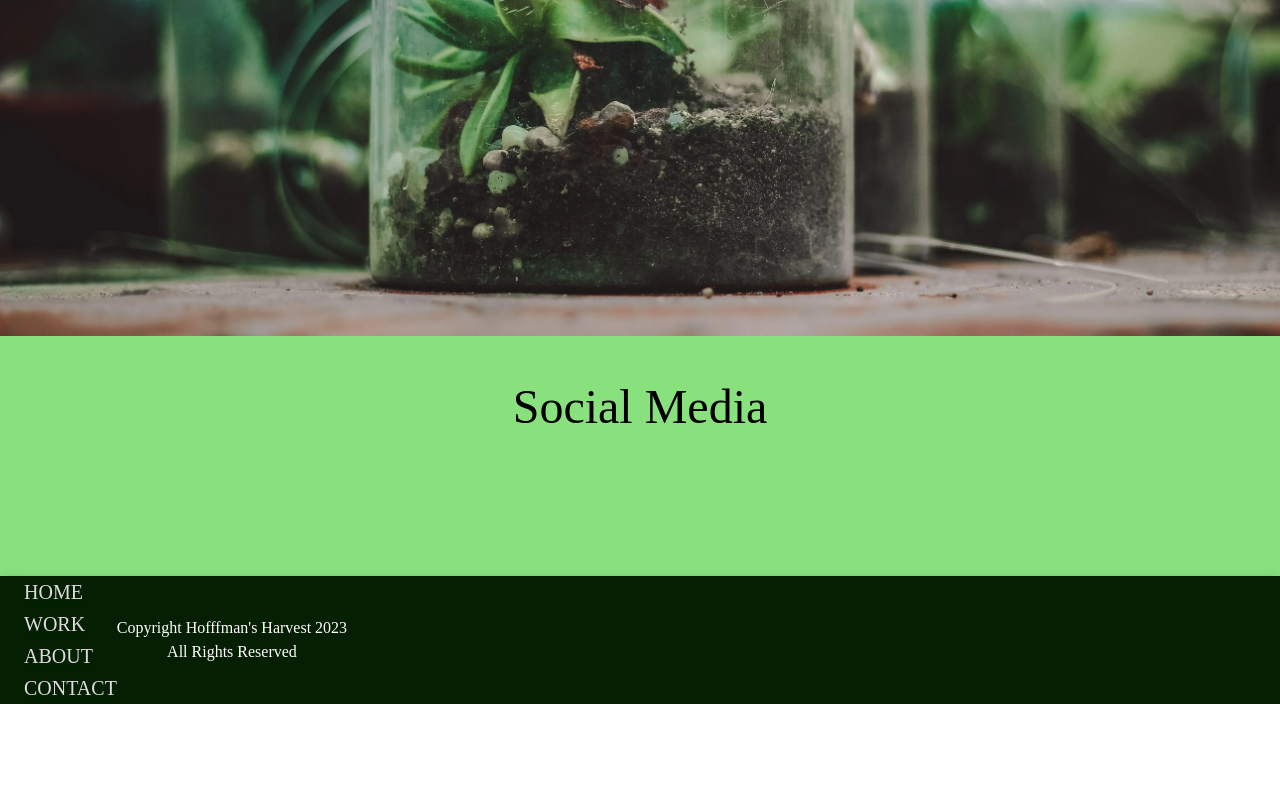
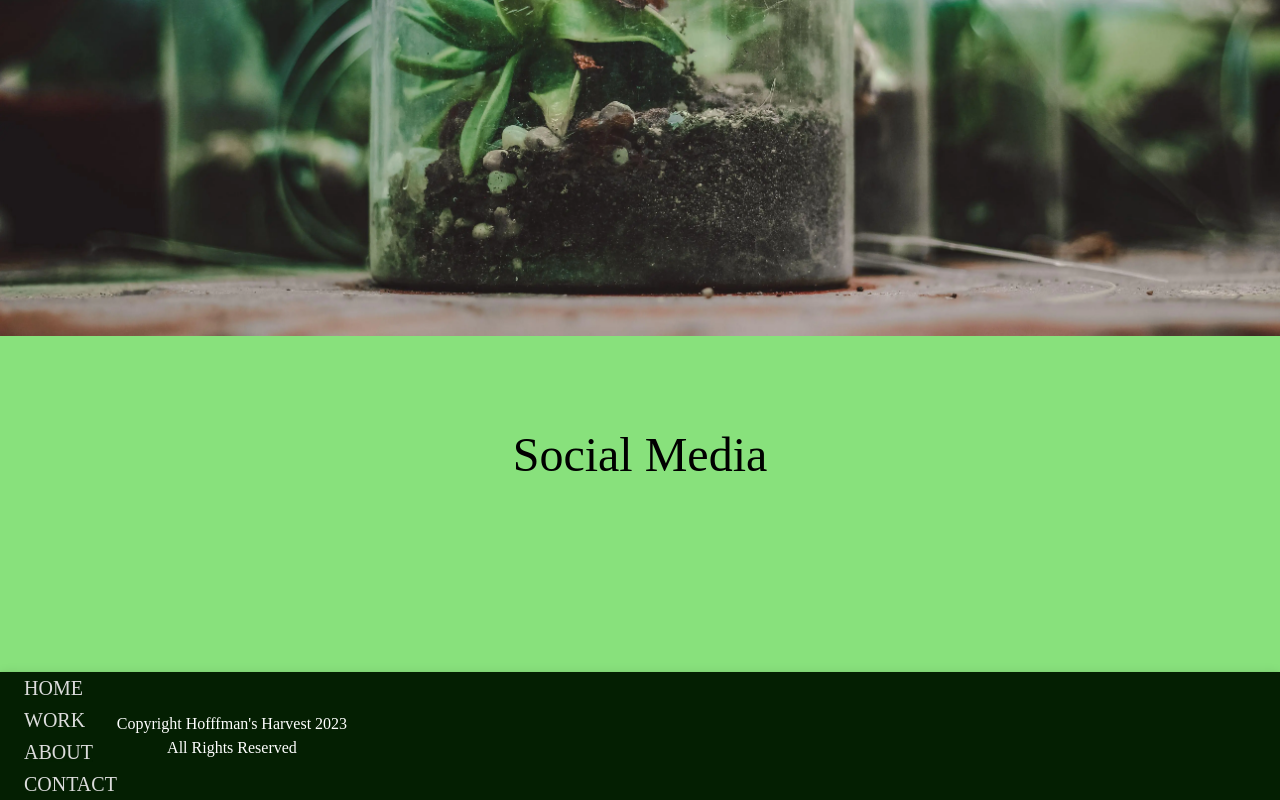
Before and after one commit to SABaltz/hoffmans-harvest, a React (Create React App) app: page / in a window 1280 px wide. Shown: the part 528-1328 px from the top of the page. Before the commit the page ends 1232 px from the top, so only its background shows below. Built offline with nearby package versions, Linux system fonts and the light colour scheme.

Commit message:
Add padding to social media section

```diff
--- a/src/components/home-page/HomePage.tsx
+++ b/src/components/home-page/HomePage.tsx
@@ -37,6 +37,8 @@ export default function HomePage() {
                 sx={{
                     width: '100vw',
                     height: '30vh',
+                    paddingBottom: '3rem',
+                    paddingTop: '3rem',
                     backgroundColor: secondaryColor,
                     ...centerVertHoriz
                 }}>
@@ -46,7 +48,7 @@ export default function HomePage() {
                             Social Media
                         </Typography>
                     </Grid>
-                    <Grid container sx={{...centerVertHoriz}}>
+                    <Grid container xs={12} sx={{...centerVertHoriz}}>
                         <Grid sx={{...centerVertHoriz}} item xs={4}><SocialIcon url="www.facebook.com" /></Grid>
                         <Grid sx={{...centerVertHoriz}} item xs={4}><SocialIcon url="www.instagram.com" /></Grid>
                         <Grid sx={{...centerVertHoriz}} item xs={4}><SocialIcon url="www.tiktok.com" /></Grid>
```
